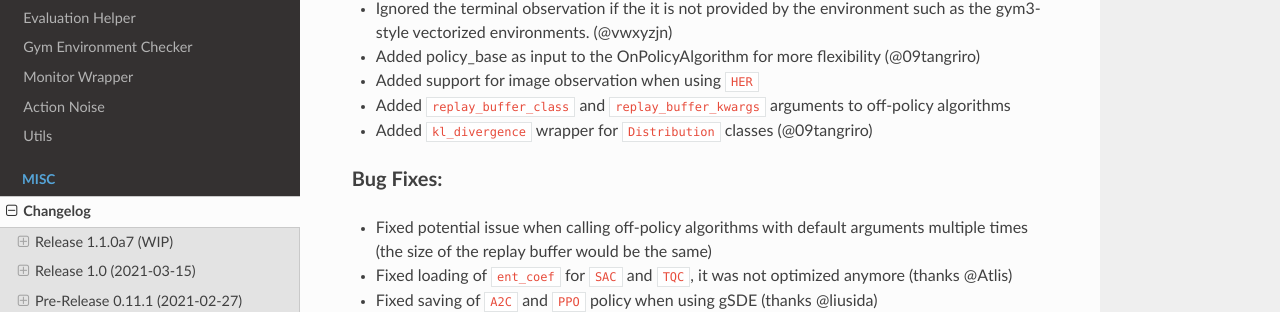
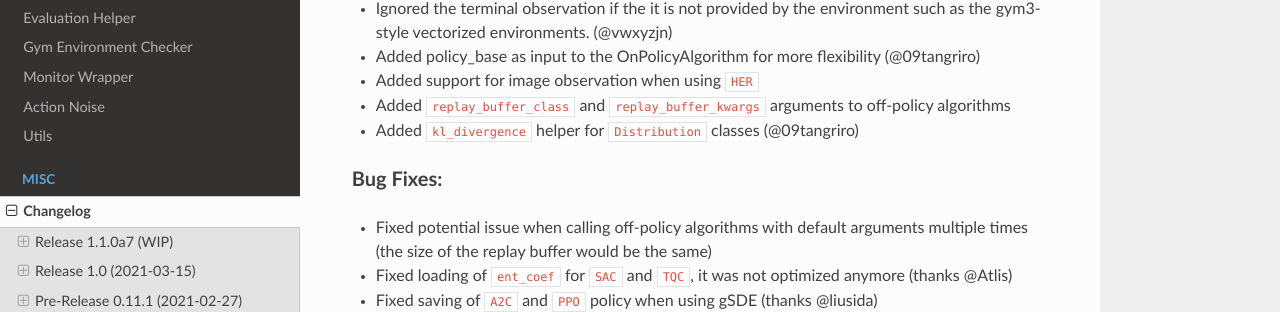
Before and after one commit to DLR-RM/stable-baselines3, a Sphinx documentation site: the page built from docs/misc/changelog.rst, in a window 1280 px wide and 900 px high, scrolled down 893 px. Shown: the part 137-449 px from the top of the window. Built offline with Sphinx 7.4.7 and the Read the Docs theme 2.0.0, drawn with Linux system fonts in a browser that asks for light colours; pages that are not in the unit, such as notebooks, are missing from menus.

Commit message:
Update docs/misc/changelog.rst
Co-authored-by: Antonin RAFFIN <antonin.raffin@ensta.org>

```diff
--- a/docs/misc/changelog.rst
+++ b/docs/misc/changelog.rst
@@ -43,7 +43,7 @@ New Features:
 - Added policy_base as input to the OnPolicyAlgorithm for more flexibility (@09tangriro)
 - Added support for image observation when using ``HER``
 - Added ``replay_buffer_class`` and ``replay_buffer_kwargs`` arguments to off-policy algorithms
-- Added ``kl_divergence`` wrapper for ``Distribution`` classes (@09tangriro)
+- Added ``kl_divergence`` helper for ``Distribution`` classes (@09tangriro)
 
 Bug Fixes:
 ^^^^^^^^^^
```
